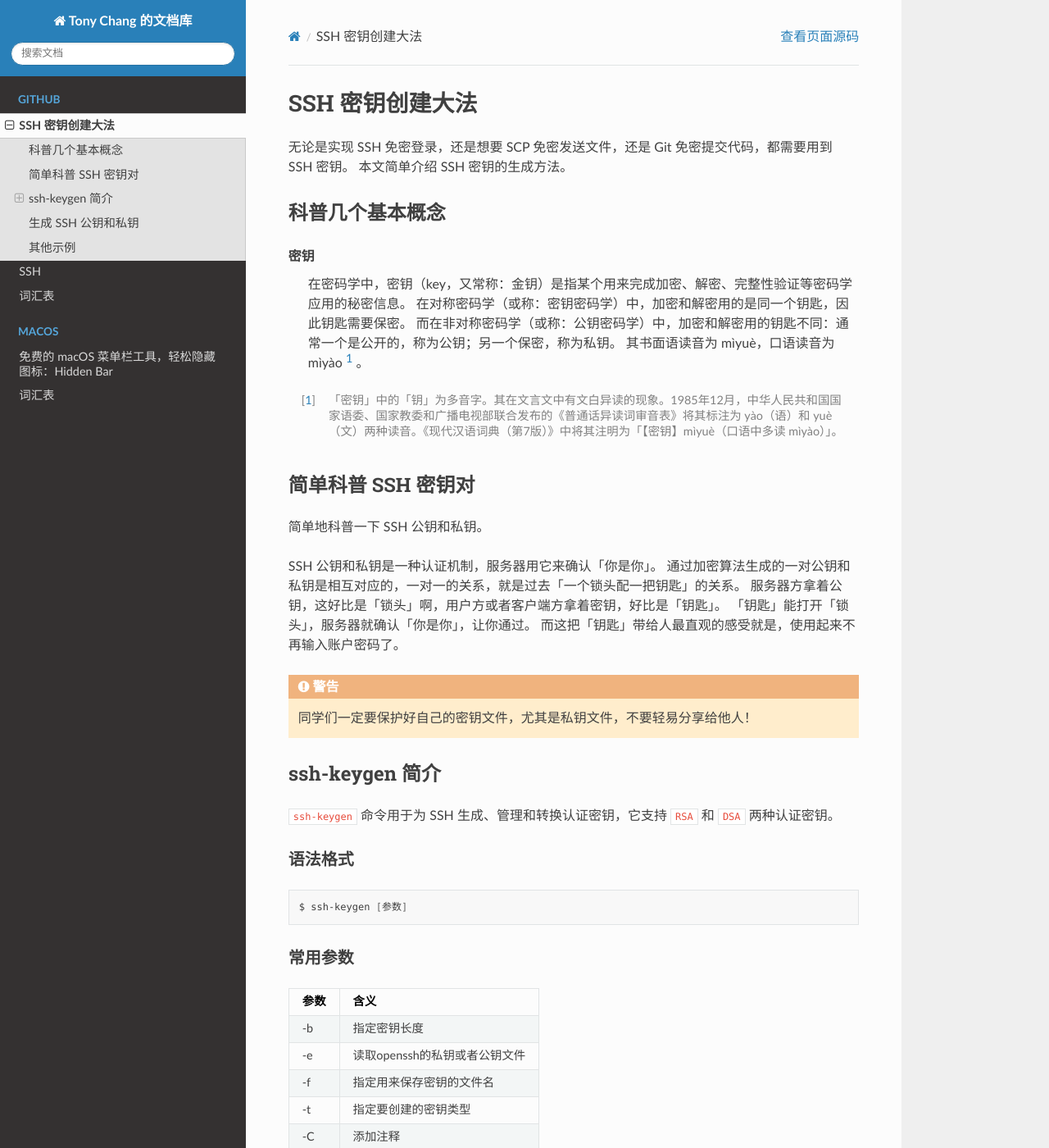
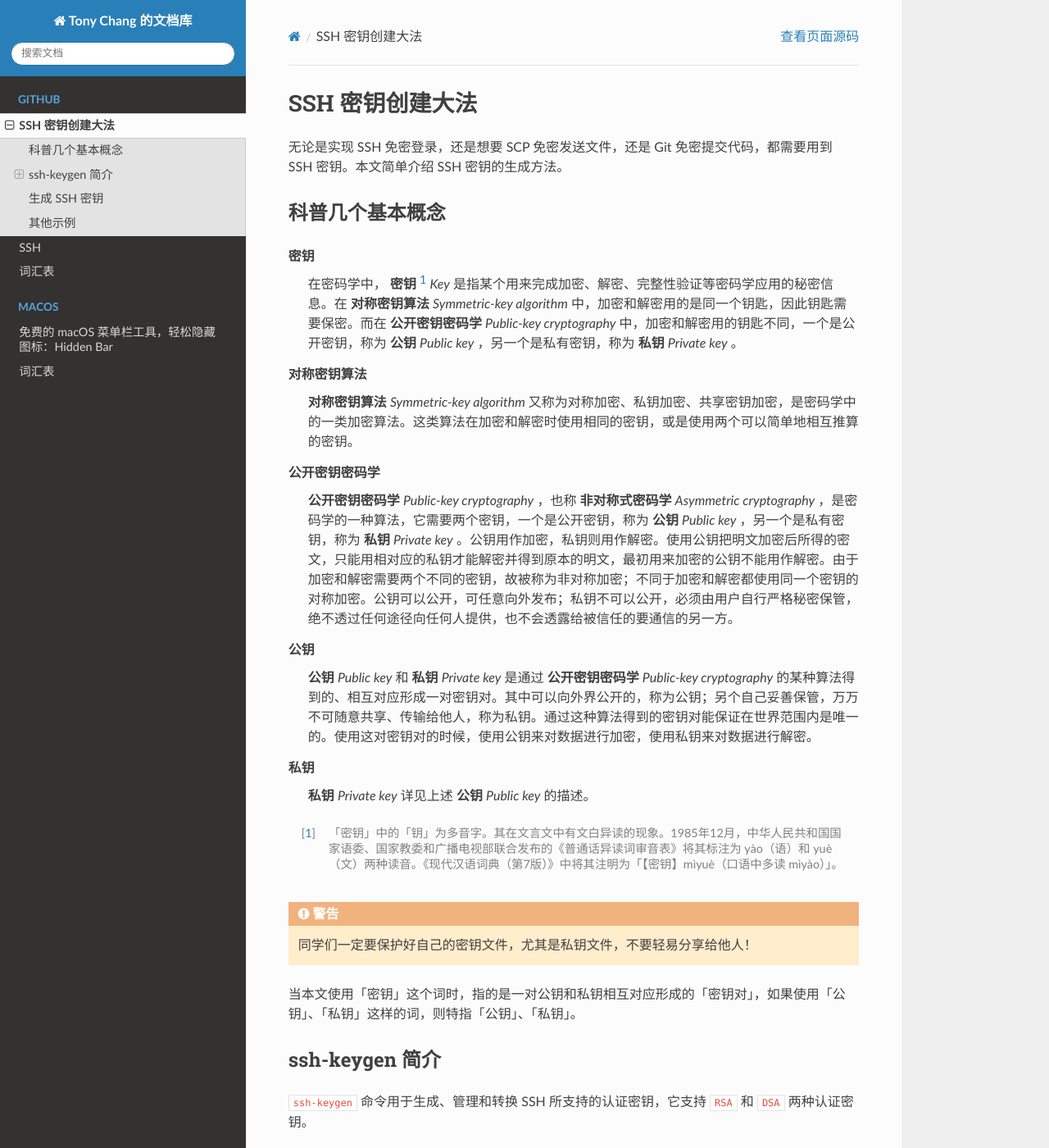
Before and after one commit to tony-aptx4869/docs_lib_sphinx, a Sphinx documentation site: the page built from docs/github/ssh_key_generate.rst, in a window 1280 px wide and 1400 px high. Shown: the whole window at 82% size. Built offline with Sphinx 7.4.7 and the Read the Docs theme 2.0.0, drawn with Linux system fonts in a browser that asks for light colours; some of the changed text lies outside the part shown.

```diff
--- a/docs/conf.py
+++ b/docs/conf.py
@@ -31,6 +31,7 @@
 # extensions coming with Sphinx (named 'sphinx.ext.*') or your custom
 # ones.
 extensions = [
+    'sphinxemoji.sphinxemoji',
     'sphinx.ext.mathjax',
     'sphinx-prompt',
     'myst_parser',
--- a/docs/github/ssh_key_generate.rst
+++ b/docs/github/ssh_key_generate.rst
@@ -1,44 +1,45 @@
 SSH 密钥创建大法
 ================
 
-无论是实现 SSH 免密登录，还是想要 SCP 免密发送文件，还是 Git 免密提交代码，都需要用到 SSH 密钥。
-本文简单介绍 SSH 密钥的生成方法。
+无论是实现 SSH 免密登录，还是想要 SCP 免密发送文件，还是 Git 免密提交代码，都需要用到 SSH 密钥。本文简单介绍 SSH 密钥的生成方法。
 
 科普几个基本概念
 ----------------
 
+.. index::
+   single: 密钥
+   single: 对称密钥算法
+   single: 非对称密码学
+   single: 公钥
+   single: 私钥
+
 密钥
-   在密码学中，密钥（key，又常称：金钥）是指某个用来完成加密、解密、完整性验证等密码学应用的秘密信息。
-   在对称密码学（或称：密钥密码学）中，加密和解密用的是同一个钥匙，因此钥匙需要保密。
-   而在非对称密码学（或称：公钥密码学）中，加密和解密用的钥匙不同：通常一个是公开的，称为公钥；另一个保密，称为私钥。
-   其书面语读音为 mìyuè，口语读音为 mìyào [1]_ 。
+   在密码学中， **密钥** [1]_ *Key* 是指某个用来完成加密、解密、完整性验证等密码学应用的秘密信息。在 **对称密钥算法** *Symmetric-key algorithm* 中，加密和解密用的是同一个钥匙，因此钥匙需要保密。而在 **公开密钥密码学** *Public-key cryptography* 中，加密和解密用的钥匙不同，一个是公开密钥，称为 **公钥** *Public key* ，另一个是私有密钥，称为 **私钥** *Private key* 。
 
+对称密钥算法
+   **对称密钥算法** *Symmetric-key algorithm* 又称为对称加密、私钥加密、共享密钥加密，是密码学中的一类加密算法。这类算法在加密和解密时使用相同的密钥，或是使用两个可以简单地相互推算的密钥。
+
+公开密钥密码学
+   **公开密钥密码学** *Public-key cryptography* ，也称 **非对称式密码学** *Asymmetric cryptography* ，是密码学的一种算法，它需要两个密钥，一个是公开密钥，称为 **公钥** *Public key* ，另一个是私有密钥，称为 **私钥** *Private key* 。公钥用作加密，私钥则用作解密。使用公钥把明文加密后所得的密文，只能用相对应的私钥才能解密并得到原本的明文，最初用来加密的公钥不能用作解密。由于加密和解密需要两个不同的密钥，故被称为非对称加密；不同于加密和解密都使用同一个密钥的对称加密。公钥可以公开，可任意向外发布；私钥不可以公开，必须由用户自行严格秘密保管，绝不透过任何途径向任何人提供，也不会透露给被信任的要通信的另一方。
+
+公钥
+   **公钥** *Public key* 和 **私钥** *Private key* 是通过 **公开密钥密码学** *Public-key cryptography* 的某种算法得到的、相互对应形成一对密钥对。其中可以向外界公开的，称为公钥；另个自己妥善保管，万万不可随意共享、传输给他人，称为私钥。通过这种算法得到的密钥对能保证在世界范围内是唯一的。使用这对密钥对的时候，使用公钥来对数据进行加密，使用私钥来对数据进行解密。
+
+私钥
+   **私钥** *Private key* 详见上述 **公钥** *Public key* 的描述。
 
 .. [1]
    「密钥」中的「钥」为多音字。其在文言文中有文白异读的现象。1985年12月，中华人民共和国国家语委、国家教委和广播电视部联合发布的《普通话异读词审音表》将其标注为 yào（语）和 yuè（文）两种读音。《现代汉语词典（第7版）》中将其注明为「【密钥】mìyuè（口语中多读 mìyào）」。
 
-.. index::
-   single: 密钥, 对称密码学, 非对称密码学, 公钥, 私钥
-
-
-简单科普 SSH 密钥对
--------------------
-
-简单地科普一下 SSH 公钥和私钥。
-
-SSH 公钥和私钥是一种认证机制，服务器用它来确认「你是你」。
-通过加密算法生成的一对公钥和私钥是相互对应的，一对一的关系，就是过去「一个锁头配一把钥匙」的关系。
-服务器方拿着公钥，这好比是「锁头」啊，用户方或者客户端方拿着密钥，好比是「钥匙」。
-「钥匙」能打开「锁头」，服务器就确认「你是你」，让你通过。
-而这把「钥匙」带给人最直观的感受就是，使用起来不再输入账户密码了。
-
 .. warning::
    同学们一定要保护好自己的密钥文件，尤其是私钥文件，不要轻易分享给他人！
+
+当本文使用「密钥」这个词时，指的是一对公钥和私钥相互对应形成的「密钥对」，如果使用「公钥」、「私钥」这样的词，则特指「公钥」、「私钥」。
 
 ssh-keygen 简介
 ---------------
 
-``ssh-keygen`` 命令用于为 SSH 生成、管理和转换认证密钥，它支持 ``RSA`` 和 ``DSA`` 两种认证密钥。
+``ssh-keygen`` 命令用于生成、管理和转换 SSH 所支持的认证密钥，它支持 ``RSA`` 和 ``DSA`` 两种认证密钥。
 
 语法格式
 ^^^^^^^^
@@ -60,10 +61,10 @@
 -C         添加注释
 ======     ==========================================
 
-生成 SSH 公钥和私钥
--------------------
+生成 SSH 密钥
+-------------
 
-打开终端 ``Terminal`` ，首先确认当前用户的 ``home`` 目录下有没有一个叫 ``.ssh`` 的目录，
+打开 **终端** *Terminal* ，首先确认当前用户的 *home* 目录下有没有一个叫 *.ssh* 的目录，
 不存在的话请先创建，并赋予 ``700`` 的权限。
 
 .. prompt:: bash $
--- a/docs/index.rst
+++ b/docs/index.rst
@@ -17,7 +17,7 @@
 ------
 
 文章
-   :doc:`github/ssh_key_generate`
+   :doc:`github/ssh_key_generate` |
    :doc:`github/ssh`
 
 词汇表
```
Also changed, not shown: docs/macos/macos_menubar_hidden_bar.rst (+6 -6 lines).
